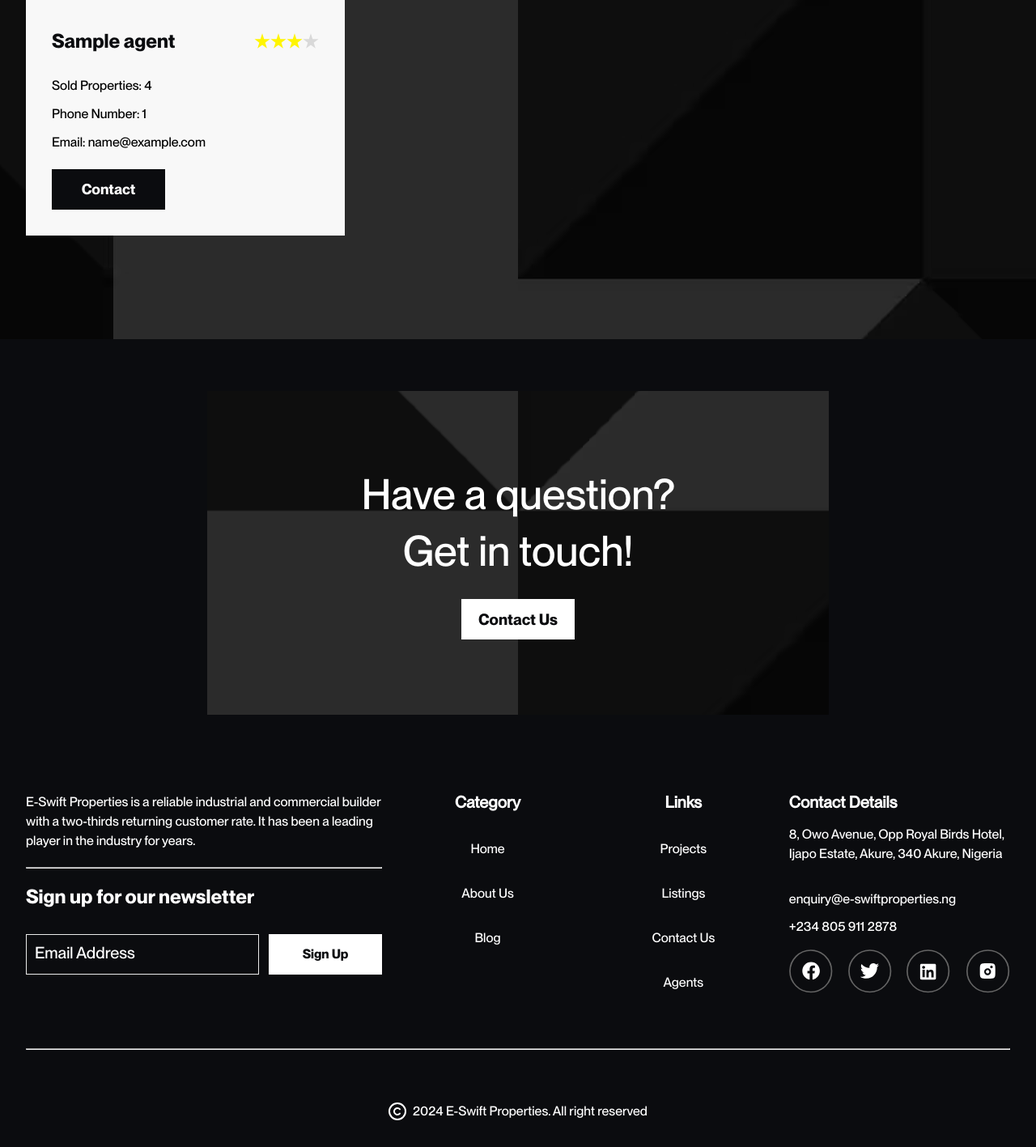
After one commit to Eazyisreal/e-swift-, a Django app: page /agent/ in a window 1280 px wide. The commit adds this page. Shown: the part 626-2043 px from the top of the page at 81% size. Run offline with Django 4.2, Linux system fonts and the light colour scheme; tables that the repository leaves empty hold one stand-in row (values such as "Sample post"); some libraries are stand-ins or nearby versions.

Commit message:
chore: Updated agents with whatsapp contact

```diff
--- a/properties/urls.py
+++ b/properties/urls.py
@@ -6,6 +6,7 @@
     path('', views.home, name='home'),
     path('about/', views.about, name='about'),
     path('blog/', views.blog, name='blog'),
+    path('agent/', views.agent, name='agent'),
     path('project/', views.project, name='project'),
     path('properties/', views.properties, name='properties'),
     path('contact/', views.contact, name='contact'),
--- a/properties/views.py
+++ b/properties/views.py
@@ -10,16 +10,20 @@
 
 def global_search(request):
     query = request.GET.get('query')
-    results = { 'blogs': [], 'properties': [], 'projects': [], 'agents': []}
+    results = {'blogs': [], 'properties': [], 'projects': [], 'agents': []}
 
     if query:
-        agent_results = Agent.objects.filter(Q(name__icontains=query) | Q(email__icontains=query))
+        agent_results = Agent.objects.filter(
+            Q(name__icontains=query) | Q(email__icontains=query))
         results['agents'].extend(agent_results)
-        blog_results = Blog.objects.filter(Q(title__icontains=query) | Q(content__icontains=query))
+        blog_results = Blog.objects.filter(
+            Q(title__icontains=query) | Q(content__icontains=query))
         results['blogs'].extend(blog_results)
-        property_results = Property.objects.filter(Q(title__icontains=query) | Q(location__icontains=query))
+        property_results = Property.objects.filter(
+            Q(title__icontains=query) | Q(location__icontains=query))
         results['properties'].extend(property_results)
-        project_results = Project.objects.filter(Q(title__icontains=query) | Q(location__icontains=query))
+        project_results = Project.objects.filter(
+            Q(title__icontains=query) | Q(location__icontains=query))
         results['projects'].extend(project_results)
     any_results_found = any(results.values())
     form = NewsletterSubscriptionForm()
@@ -33,6 +37,7 @@
         'any_results_found': any_results_found
     }
     return render(request, 'global_search.html', context)
+
 
 def custom_404(request, exception):
     return render(request, '404.html', status=404)
@@ -99,6 +104,19 @@
         "blogs": blogs,
     }
     return render(request, 'home.html', context)
+
+
+def agent(request):
+    agents = Agent.objects.all().order_by('-id')
+    form = NewsletterSubscriptionForm()
+    if request.method == 'POST':
+        form = NewsletterSubscriptionForm(request.POST)
+        handle_email_subscription(request, form, 'agent')
+    context= {
+         'agents': agents,
+         'form': form
+     }
+    return render(request, 'agent.html', context)
 
 
 def about(request):
--- a/static/css/base.css
+++ b/static/css/base.css
@@ -485,7 +485,7 @@
 @media screen and (max-width : 475px) {
 
     .header {
-        padding: 2rem 1rem;
+        padding: .5rem 1rem;
     }
 
     .harmburger-parent {
--- a/static/js/dropdown.js
+++ b/static/js/dropdown.js
@@ -14,5 +14,7 @@
 }
 
 
+
+
 dropDown.addEventListener('click', toggleDropDown);
 sort.addEventListener('click', toggleCategories);
--- a/templates/_base.html
+++ b/templates/_base.html
@@ -26,6 +26,15 @@
     <meta name="twitter:description" content="{% block twitter_description %}{% endblock %}">
     <meta name="twitter:image" content="{% block twitter_image %}{% endblock %}">
   </head>
+    <!-- Google tag (gtag.js) -->
+  <script async src="https://www.googletagmanager.com/gtag/js?id=G-F6VENPKHJE"></script>
+  <script>
+    window.dataLayer = window.dataLayer || [];
+    function gtag(){dataLayer.push(arguments);}
+    gtag('js', new Date());
+
+    gtag('config', 'G-F6VENPKHJE');
+  </script>
   <body class="">
       <header class="header">
         <div class="inner-header">
@@ -101,7 +110,7 @@
             <a class="footer-nav-links" href="{% url 'project'%}"> <li>Projects</li></a>
             <a class="footer-nav-links" href="{% url 'properties'%}"> <li>Listings</li></a>
             <a class="footer-nav-links" href="{% url 'contact'%}"> <li>Contact Us</li> </a>
-            <a class="footer-nav-links" href=""> <li>Agents</li> </a>
+            <a class="footer-nav-links" href="{% url 'agent' %}"> <li>Agents</li> </a>
           </ul>
         <div class="footer-nav-items">
           <ul class="mobile-footer-nav">
--- a/templates/about.html
+++ b/templates/about.html
@@ -7,7 +7,7 @@
 {% block css %}{% static 'css/about.css' %}{% endblock %}
 {% block other_css %}{% static 'css/home.css' %}{% endblock %}
 
-{% block og_title %}About Us | e-Swift Real Estate{% endblock %}
+{% block og_title %}About Us | e-Swift Propertymart{% endblock %}
 {% block og_description %}Discover the story behind e-Swift Propertymart, our core values, and the team committed to helping you find your dream property.{% endblock %}
 {% block og_image %}{% static 'img/logo.svg' %}{% endblock %}
 {% block og_url %}{{ request.build_absolute_uri }}{% endblock %}
@@ -111,7 +111,9 @@
                            <p>Phone Number: {{staff.phone}}</p>
                            <p>Email: {{staff.email}}</p>
                        </div>
-                       <button class="agent-btn"> Contact </button>
+                       <a href="https://wa.me/{{ staff.phone }}" target="_blank">
+                        <button class="agent-btn"> Contact </button>
+                    </a>
                    </div>
                </div>
            </div>
--- /dev/null
+++ b/templates/agent.html
@@ -0,0 +1,55 @@
+{% extends "_base.html" %}
+{% load static %}
+
+{% block title %}Agents | e-Swift Propertymart{% endblock %}
+{% block meta_description %}Meet our team of experienced real estate agents at e-Swift Propertymart, dedicated to helping you find your perfect property.{% endblock %}
+{% block meta_keywords %}e-Swift, real estate, property, agents, real estate agents{% endblock %}
+{% block css %}{% static 'css/home.css' %}{% endblock %}
+
+{% block og_title %}Agents | e-Swift Propertymart{% endblock %}
+{% block og_description %}Meet our team of experienced real estate agents at e-Swift Propertymart, dedicated to helping you find your perfect property.{% endblock %}
+{% block og_image %}{% static 'img/logo.svg' %}{% endblock %}
+{% block og_url %}{{ request.build_absolute_uri }}{% endblock %}
+{% block og_type %}website{% endblock %}
+
+{% block twitter_title %}Agents | e-Swift Propertymart{% endblock %}
+{% block twitter_description %}Meet our team of experienced real estate agents at e-Swift Propertymart, dedicated to helping you find your perfect property.{% endblock %}
+{% block twitter_image %}{% static 'img/logo.svg' %}{% endblock %}
+
+{% block content %}
+<div class="agent">
+    <div class="featured">
+       <div class="featured-top">
+           <div class="agent-top-text">
+               <h2>Agents</h2>
+               <p>We make the best choices with the hottest and most prestigious projects, please visit the details below to find out more.</p>
+           </div>
+       </div>
+
+       <div class="featured-bottom">
+           {% for agent in agents %}
+           <div class="agent-details">
+               <img loading="lazy" src="{{ agent.image.url|slice:'0:49' }}w_500,h_500,c_scale/{{ agent.image.url|slice:'49:' }}" alt="{{ agent.name }}">
+               <div class="agent-info">
+                   <div class="agent-info-top">
+                       <h4>{{agent.name}}</h4>
+                       <img loading="lazy" src="{% static 'img/stars.svg' %}" alt="Star Icon" />
+                   </div>
+
+                   <div class="agent-info-bottom">
+                       <div class="contact-info">
+                           <p>Sold Properties: 4</p>
+                           <p>Phone Number: {{agent.phone_number}}</p>
+                           <p>Email: {{agent.email}}</p>
+                       </div>
+                       <a href="https://wa.me/{{ agent.phone_number }}" target="_blank">
+                           <button class="agent-btn"> Contact </button>
+                       </a>
+                   </div>
+               </div>
+           </div>
+           {% endfor %}
+       </div>
+    </div>
+ </div>
+{% endblock %}
--- a/templates/project_list.html
+++ b/templates/project_list.html
@@ -23,7 +23,7 @@
                     </div>
                 </div>
             </div>
-                    <div class="featured-bottom">
+            <div class="featured-bottom">
             {% if results %}
             {% for project in results %}
                 <a href="{% url 'project_details' project_slug=project.slug %}">
```
Also changed, not shown: templates/404.html (+9 -0 lines), templates/authentication/login.html (+8 -0 lines), templates/authentication/password_reset_complete.html (+9 -0 lines), templates/authentication/password_reset_confirm.html (+9 -0 lines), templates/authentication/register.html (+9 -0 lines), templates/authentication/reset_password.html (+9 -0 lines), templates/authentication/reset_password_complete.html (+9 -0 lines), templates/home.html (+5 -3 lines).
